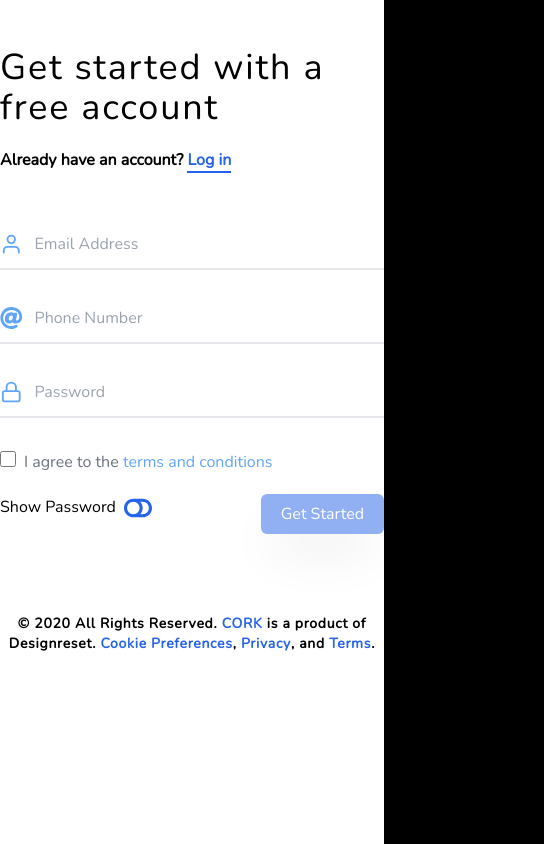
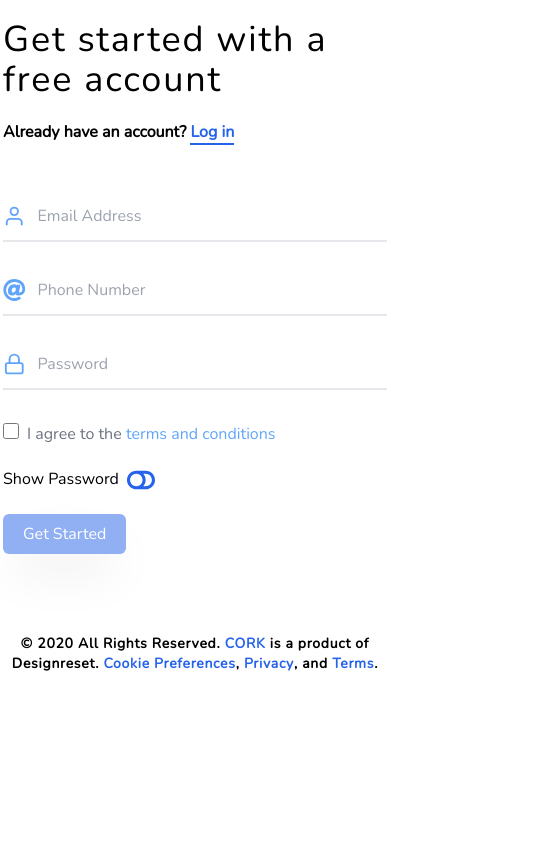
Before and after one commit to Himanshubansal155/CodeYogi, a React (Create React App) app: page /signup in a window 390 px wide. Shown: the whole page, 544 px wide, since content can reach past the window. Built offline with nearby package versions, Linux system fonts and the light colour scheme.

Commit message:
Added sone functionalities for mobile UI

```diff
--- a/src/components/AuthLogo.tsx
+++ b/src/components/AuthLogo.tsx
@@ -1,11 +1,13 @@
 import { FC, memo } from "react";
 import shield from "./../images/shield.webp";
 
-interface Props {}
+interface Props {
+  className: string,
+}
 
-const AuthLogo: FC<Props> = () => {
+const AuthLogo: FC<Props> = ({className}) => {
   return (
-    <div className="w-1/2 bg-black h-screen p-20 box-border">
+    <div className={"w-1/2 bg-black h-screen p-20 box-border " + className}>
       <img src={shield} alt="not found" className="h-full w-full" />
     </div>
   );
--- a/src/pages/Authentication.page.tsx
+++ b/src/pages/Authentication.page.tsx
@@ -17,7 +17,7 @@ const Authentication: FC<Props> = () => {
           <SignupPage />
         </Route>
       </Switch>
-      <AuthLogo />
+      <AuthLogo className="hidden md:block"/>
     </div>
   );
 };
--- a/src/pages/Login.page.tsx
+++ b/src/pages/Login.page.tsx
@@ -37,7 +37,7 @@ const Login: FC<Props> = () => {
   });
 
   return (
-    <div className="mx-auto font-nunito mt-20 max-w-lg">
+    <div className="mx-auto font-nunito mt-5 md:mt-20 max-w-lg">
       <h1 className="text-4xl tracking-wider text-black font-medium mb-5">
         Log In to <span className="text-blue-600 font-semibold">CORK</span>
       </h1>
@@ -83,7 +83,7 @@ const Login: FC<Props> = () => {
             {touched.password && errors.password}
           </div>
 
-          <div className="flex justify-between mt-5">
+          <div className="flex justify-between mt-5 flex-col md:flex-row space-y-5 md:space-y-0">
             <div className="">
               <p className="inline-block">Show Password </p>
               <label className="cursor-pointer">
--- a/src/pages/Signup.page.tsx
+++ b/src/pages/Signup.page.tsx
@@ -37,7 +37,7 @@ const Signup: FC<Props> = () => {
     },
   });
   return (
-    <div className="mx-auto font-nunito mt-12 max-w-sm">
+    <div className="mx-auto font-nunito mt-5 md:mt-12 max-w-sm">
       <h1 className="text-4xl tracking-wider text-black font-medium mb-5">
         Get started with a free account
       </h1>
@@ -110,7 +110,7 @@ const Signup: FC<Props> = () => {
             </div>
           </div>
 
-          <div className="flex justify-between mt-5">
+          <div className="flex justify-between mt-5 flex-col md:flex-row space-y-5 md:space-y-0">
             <div className="">
               <p className="inline-block">Show Password </p>
               <label className="cursor-pointer">
```
